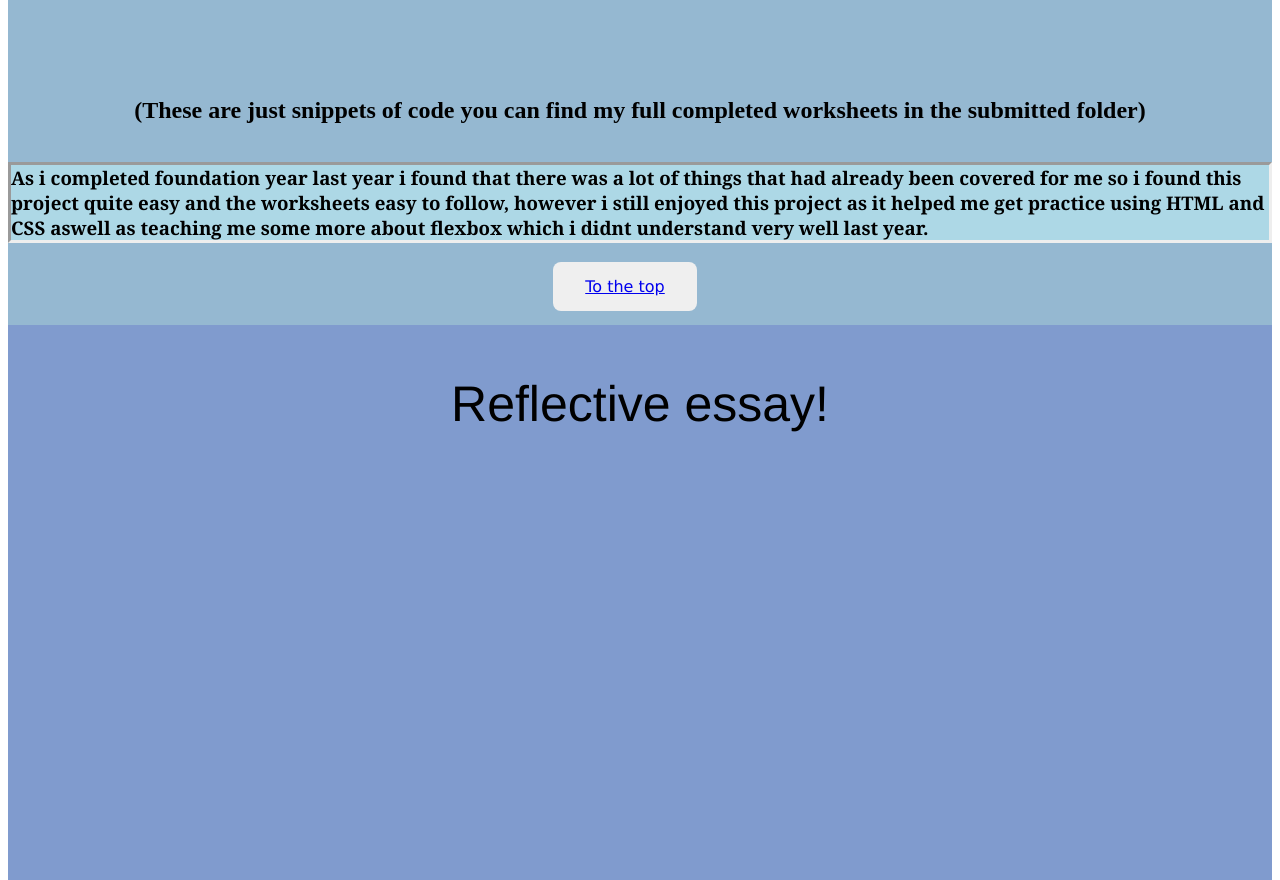
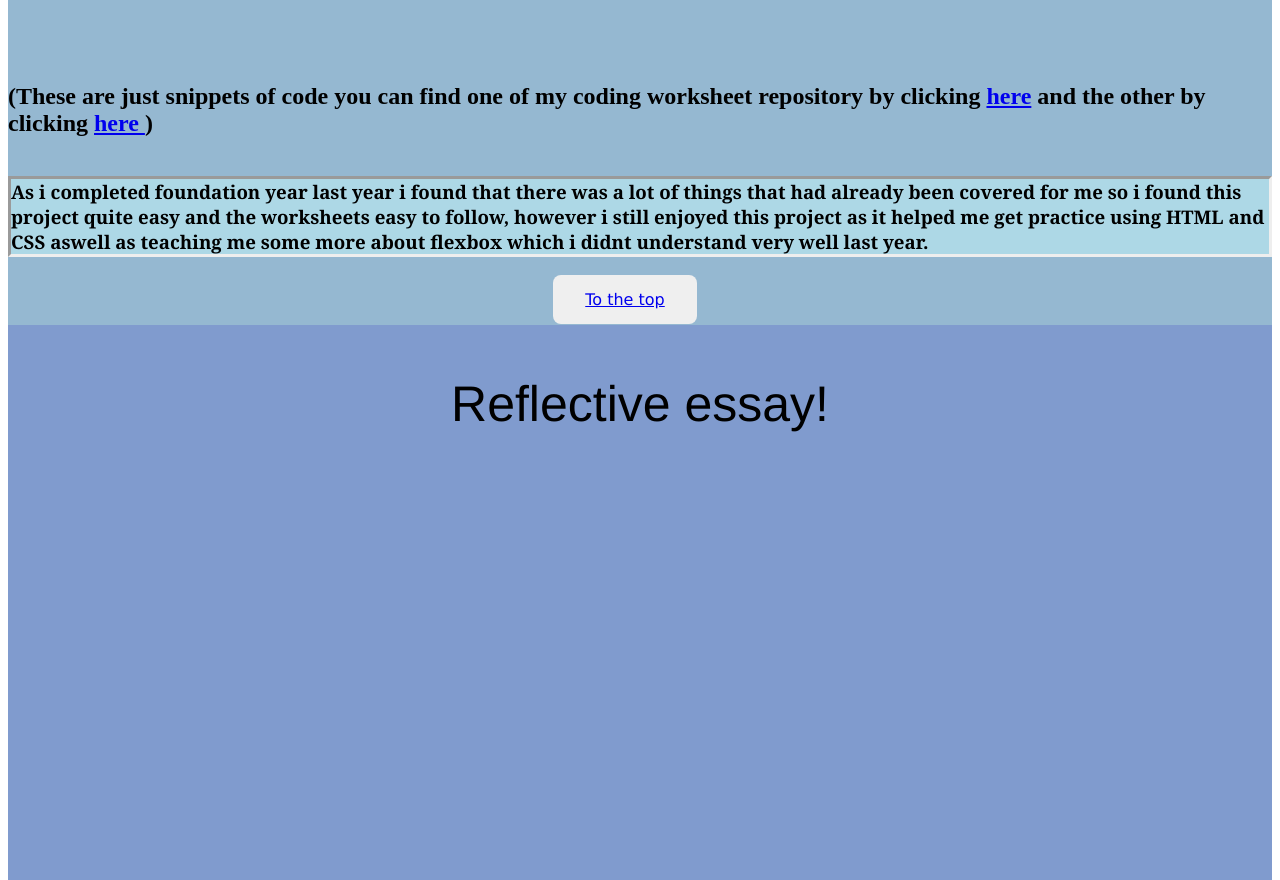
Before and after one commit to Ethanh0/graphic-design, a plain HTML site: page graphicdesign.html in a window 1280 px wide. Shown: the part 2212-3092 px from the top of the page. Drawn offline with Linux system fonts and the light colour scheme.

Commit message:
Update graphicdesign.html

```diff
--- a/graphicdesign.html
+++ b/graphicdesign.html
@@ -33,7 +33,7 @@
                 <img src="Images\code1.png">
                 <img src="Images\code2.png">
             </div>
-            <h2>(These are just snippets of code you can find my full completed worksheets in the submitted folder)</h2>
+            <h2>(These are just snippets of code you can find one of my coding worksheet repository by clicking <a href= "https://ethanh0.github.io/HTML-CSS/">here</a> and the other by clicking <a href="https://ethanh0.github.io/flexbox-rundown/">here </a>)</h2>
             <h3>As i completed foundation year last year i found that there was a lot of things that had already been covered for me so i found this project quite
                 easy and the worksheets easy to follow, however i still enjoyed this project as it helped me get practice using HTML and CSS aswell as teaching me some more about flexbox which i didnt
                 understand very well last year.
```
